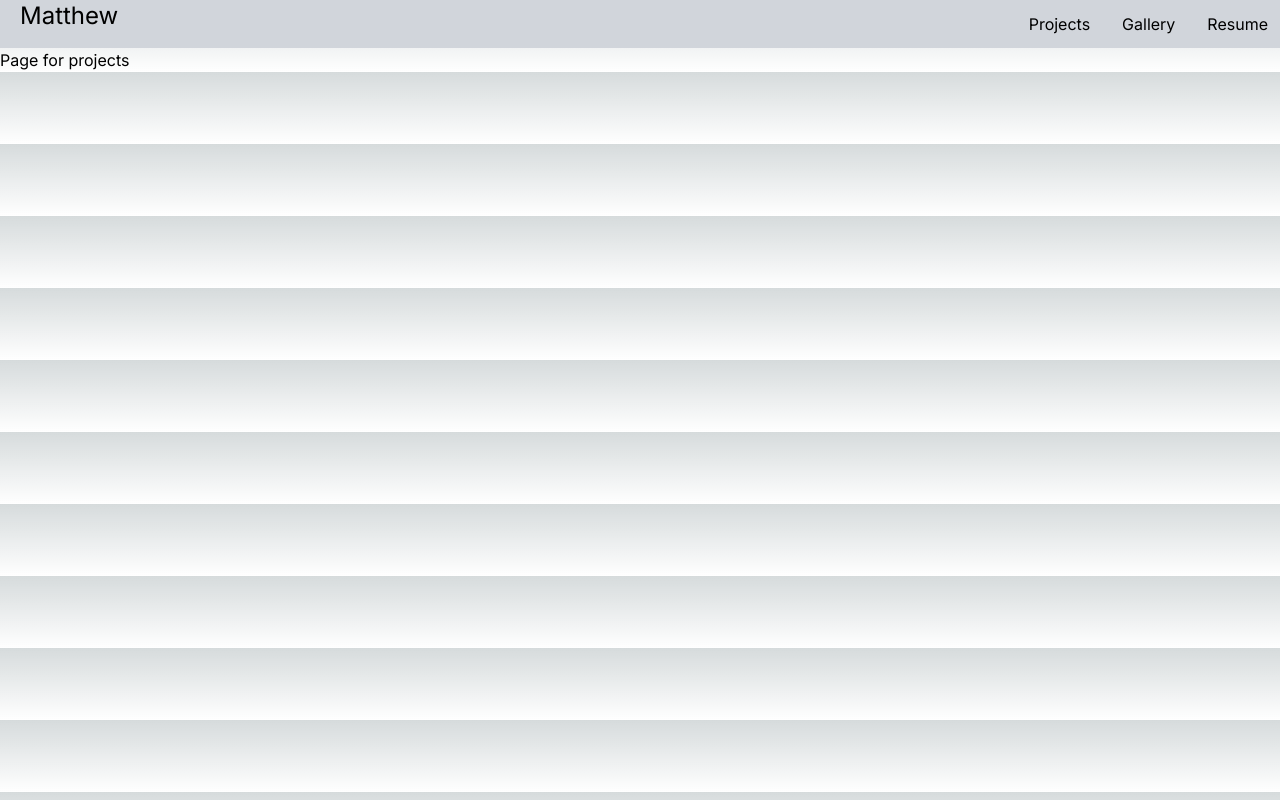
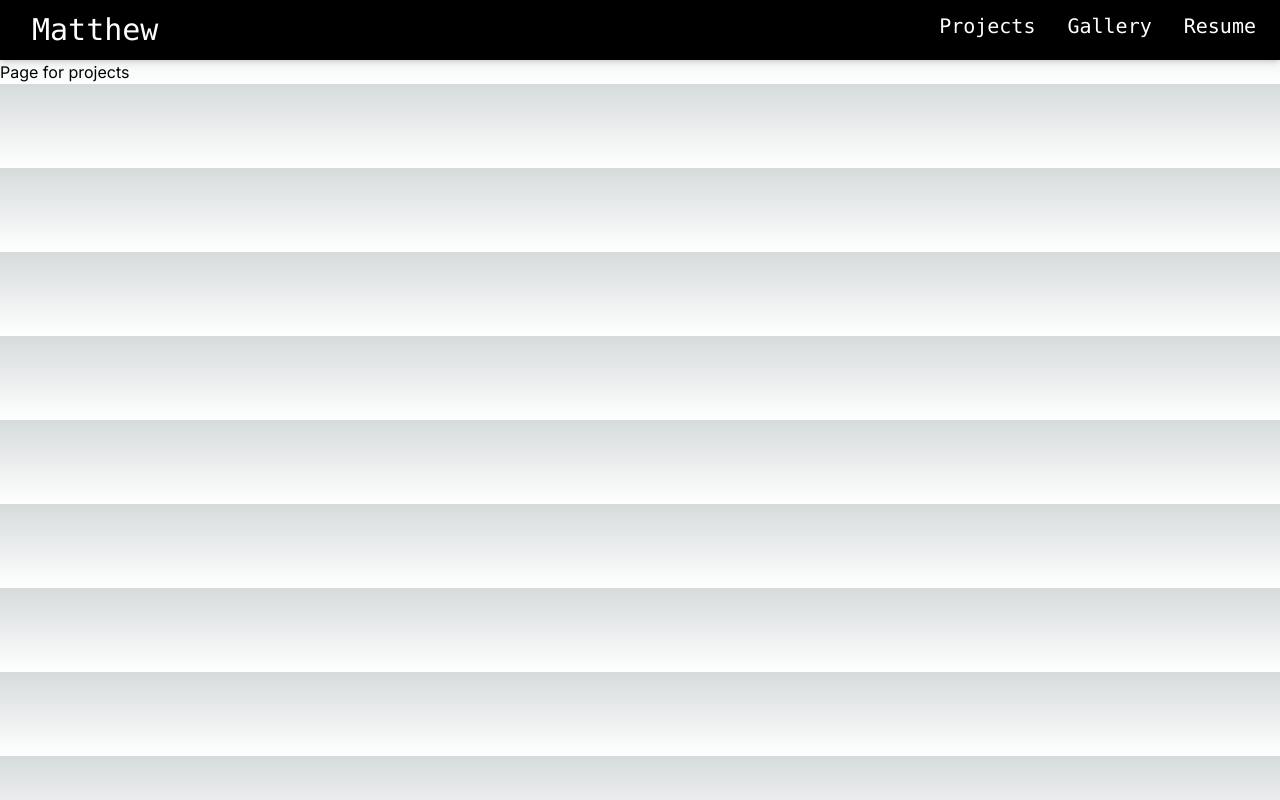
Before and after one commit to MatthewCCChang/personal-website, a Next.js app: page /projects in a window 1280 px wide. Built offline with nearby package versions, Linux system fonts and the light colour scheme.

Commit message:
Changed background and whole theme

```diff
--- a/src/app/components/navbar.jsx
+++ b/src/app/components/navbar.jsx
@@ -21,12 +21,12 @@ export default function Navbar() {
 
 
         // </div>
-        <nav className="">
-        <div className="flex justify-between bg-gray-300">
-            <div className="  flex-wrap inline mx-5 text-2xl text-black">
+        <nav className="sticky top-0">
+        <div className="flex p-3 w-full shadow-md dark:shadow-slate-400 justify-between bg-black">
+            <div className="  flex-wrap inline mx-5 text-3xl text-white font-mono">
             <Link href="/" >Matthew</Link>
             </div>
-            <div className=" flex gap-8 p-3 text-black ">
+            <div className=" flex gap-8 pl-3 pr-3 text-white font-mono text-xl">
                  <Link href="/projects" >Projects</Link>
 
                  <Link href="/gallery" >Gallery</Link>
--- a/src/app/globals.css
+++ b/src/app/globals.css
@@ -31,12 +31,3 @@ body {
     text-wrap: balance;
   }
 }
-
-
-.custom-img {
-  background-image: url("./background.jpg");
-}
-
-.custom-img-night {
-  background-image: url(./night-background.jpg);
-}
--- a/src/app/page.js
+++ b/src/app/page.js
@@ -6,27 +6,12 @@ import { useEffect, useState } from "react";
 
 
 export default function Home() {
-  const [night, setNight] = useState(false);
 
-  useEffect(() => {
-    const changeColor = () => {
-      if (window.scrollY >= 90){
-        setNight(true);
-      }else{
-        setNight(false);
-      }
-    }
-    window.addEventListener('scroll', changeColor);
-    return () => {
-      window.removeEventListener('scroll', changeColor);
-    }
-  },[])
   return (
-    //have scroll past certain point change to night
-    <div className={` mb-12 flex flex-row flex-wrap h-screen bg-cover ${night ? 'custom-img-night' : 'custom-img'}
-     transition-transform duration-1000`}>
+    //space themed
+    <div className=' transition ease-in-out mb-12 flex flex-row flex-wrap h-screen bg-black'>
       {/* <Navbar/> */}
-      <div className="flex text-center text-black">
+      <div className="flex text-center text-red-500 mt-5">
         <h1>Welcome to my website. I'm Matthew Chang, student and software developer
           with experience in full stack, machine learning, and DevOps.
         </h1>
```
